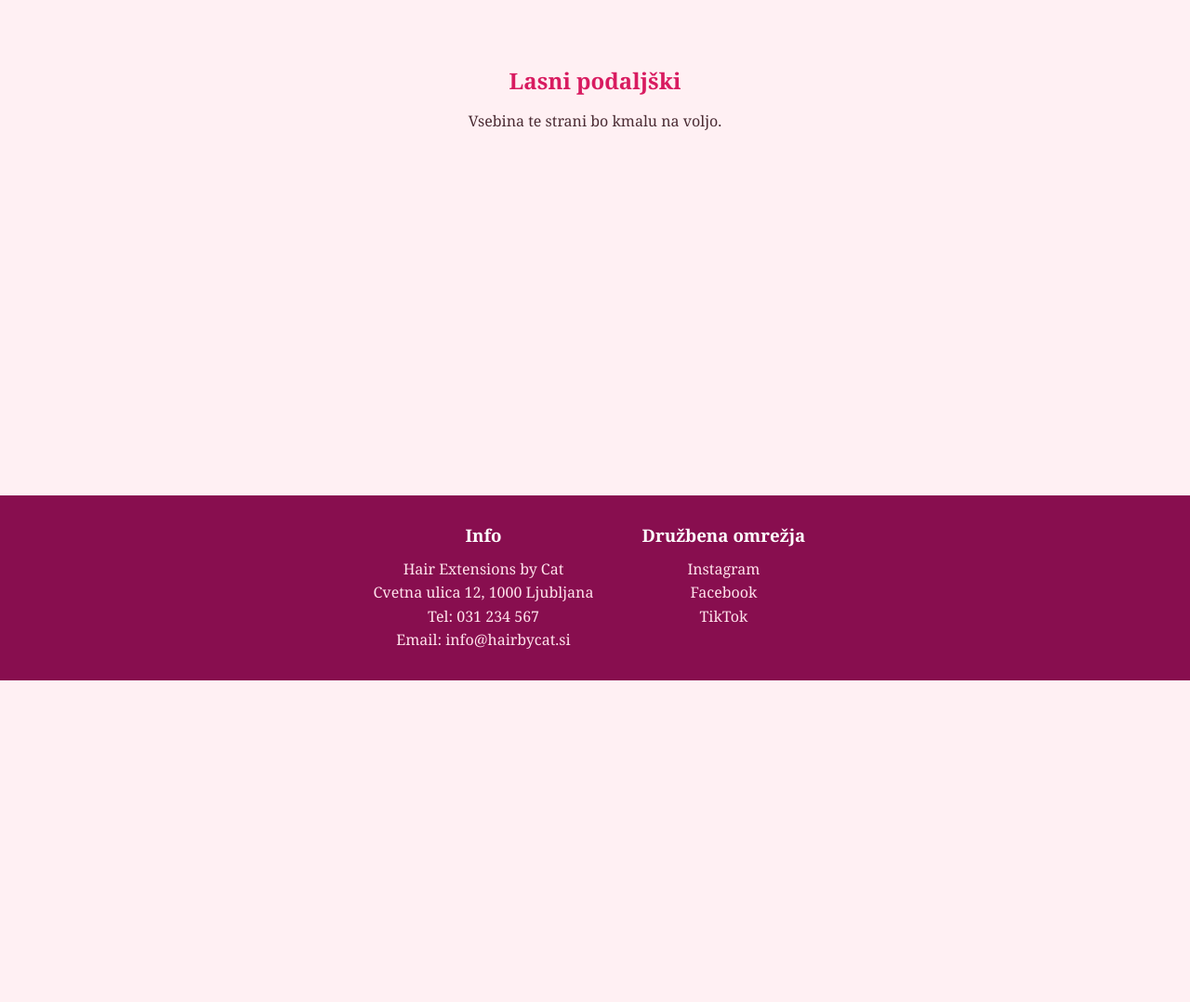
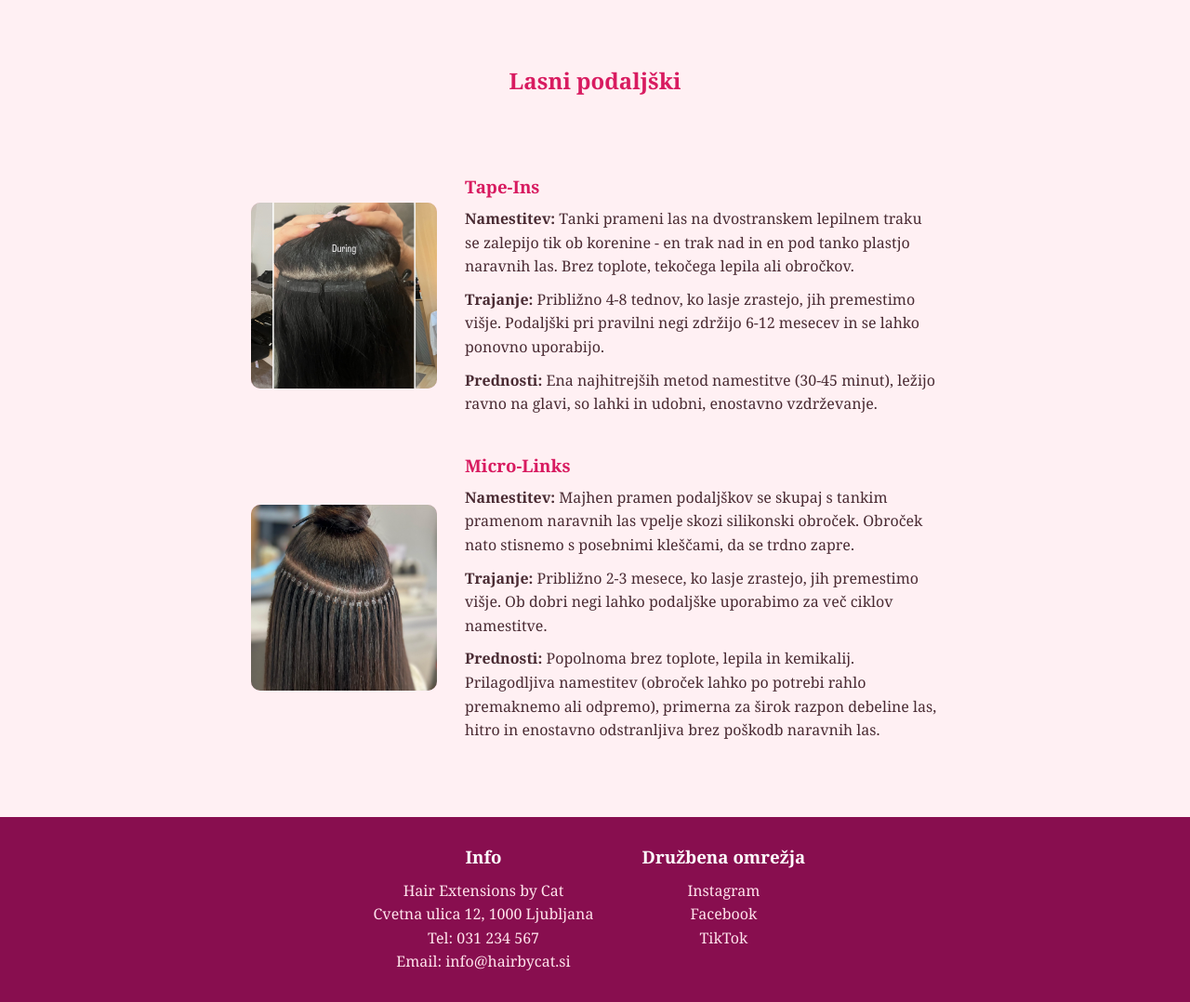
Before and after one commit to MaticKrasek/hairbycat, a Flask app: page /lasni-podaljski in a window 1280 px wide. Shown: the part 68-1146 px from the top of the page at 93% size. Before the commit the page ends 800 px from the top, so only its background shows below. Run offline with Flask 3, Linux system fonts and the light colour scheme.

Commit message:
Add files via upload

```diff
--- a/app.py
+++ b/app.py
@@ -1,10 +1,17 @@
+import os
+import smtplib
 import sqlite3
+from email.message import EmailMessage
 from pathlib import Path
 
+from dotenv import load_dotenv
 from flask import Flask, flash, redirect, render_template, request, url_for
+
+load_dotenv()
 
 BASE_DIR = Path(__file__).resolve().parent
 DATABASE = BASE_DIR / "hairbycat.db"
+CONTACT_RECIPIENT = "catrion92@live.co.uk"
 
 app = Flask(__name__)
 app.secret_key = "replace-this-with-a-random-secret-key"
@@ -26,6 +33,34 @@ def init_db():
 
 
 init_db()
+
+
+def send_contact_email(name, email, message):
+    smtp_host = os.environ.get("SMTP_HOST")
+    smtp_port = os.environ.get("SMTP_PORT")
+    smtp_username = os.environ.get("SMTP_USERNAME")
+    smtp_password = os.environ.get("SMTP_PASSWORD")
+
+    if not all([smtp_host, smtp_port, smtp_username, smtp_password]):
+        print("E-pošta ni bila poslana: manjkajo SMTP nastavitve v .env datoteki.", flush=True)
+        return
+
+    email_message = EmailMessage()
+    email_message["Subject"] = f"Novo sporočilo s spletne strani – {name}"
+    email_message["From"] = smtp_username
+    email_message["To"] = CONTACT_RECIPIENT
+    email_message["Reply-To"] = email
+    email_message.set_content(
+        f"Ime in priimek: {name}\nE-pošta: {email}\n\nSporočilo:\n{message}"
+    )
+
+    try:
+        with smtplib.SMTP(smtp_host, int(smtp_port)) as server:
+            server.starttls()
+            server.login(smtp_username, smtp_password)
+            server.send_message(email_message)
+    except Exception as e:
+        print(f"E-pošte ni bilo mogoče poslati: {e}", flush=True)
 
 
 @app.route("/", methods=["GET"])
@@ -80,6 +115,8 @@ def contact():
     conn.commit()
     conn.close()
 
+    send_contact_email(name, email, message)
+
     flash("Sporočilo je bilo uspešno poslano. Kmalu vas kontaktiramo!", "success")
     return redirect(url_for("kontakt"))
 
--- a/requirements.txt
+++ b/requirements.txt
@@ -1 +1,2 @@
 Flask==3.0.3
+python-dotenv==1.0.1
--- a/static/styles.css
+++ b/static/styles.css
@@ -66,6 +66,93 @@ body {
 
 .container p {
   line-height: 1.6;
+  text-align: left;
+  margin-bottom: 15px;
+}
+
+/* Subtitle section */
+.subtitle-section {
+  max-width: 700px;
+  margin: 0 auto 40px;
+  padding: 0 30px;
+  text-align: center;
+}
+
+.subtitle-section h3 {
+  font-size: 2rem;
+  line-height: 1.6;
+  color: #000000;
+}
+
+/* Lasni podaljški - extension list */
+.extension-list {
+  max-width: 800px;
+  margin: 0 auto 40px;
+  padding: 0 30px;
+  display: flex;
+  flex-direction: column;
+  gap: 40px;
+}
+
+.extension-item {
+  display: flex;
+  align-items: center;
+  gap: 30px;
+}
+
+.extension-image {
+  flex-shrink: 0;
+  width: 200px;
+  height: 200px;
+  background-color: #f8bbd0;
+  border-radius: 10px;
+  display: block;
+  overflow: hidden;
+  cursor: pointer;
+}
+
+.extension-image img {
+  width: 100%;
+  height: 100%;
+  object-fit: cover;
+  display: block;
+  transition: transform 0.2s ease;
+}
+
+.extension-image:hover img {
+  transform: scale(1.05);
+}
+
+/* O meni - certifikati */
+.o-meni-images {
+  max-width: 800px;
+  margin: 0 auto 40px;
+  padding: 0 30px;
+  display: flex;
+  flex-wrap: wrap;
+  justify-content: center;
+  gap: 30px;
+}
+
+.extension-text h3 {
+  color: #d81b60;
+  margin-bottom: 10px;
+}
+
+.extension-text p {
+  line-height: 1.6;
+  margin-bottom: 10px;
+}
+
+.extension-text p:last-child {
+  margin-bottom: 0;
+}
+
+@media (max-width: 600px) {
+  .extension-item {
+    flex-direction: column;
+    text-align: center;
+  }
 }
 
 /* Contact section */
--- a/templates/index.html
+++ b/templates/index.html
@@ -4,4 +4,8 @@
   <main class="container">
     <img src="{{ url_for('static', filename='hair-extensions-by-cat-logo.svg') }}" alt="Hair Extensions by Cat" class="logo">
   </main>
+
+  <section class="subtitle-section">
+    <h3>Lepi lasje, brez odhoda od doma.</h3>
+  </section>
 {% endblock %}
--- a/templates/lasni_podaljski.html
+++ b/templates/lasni_podaljski.html
@@ -5,6 +5,31 @@
 {% block content %}
   <main class="container">
     <h2>Lasni podaljški</h2>
-    <p>Vsebina te strani bo kmalu na voljo.</p>
   </main>
+
+  <section class="extension-list">
+    <div class="extension-item">
+      <a href="{{ url_for('static', filename='images/tape.jpg') }}" target="_blank" class="extension-image">
+        <img src="{{ url_for('static', filename='images/tape.jpg') }}" alt="Tape">
+      </a>
+      <div class="extension-text">
+        <h3>Tape-Ins</h3>
+        <p><strong>Namestitev:</strong> Tanki prameni las na dvostranskem lepilnem traku se zalepijo tik ob korenine - en trak nad in en pod tanko plastjo naravnih las. Brez toplote, tekočega lepila ali obročkov.</p>
+        <p><strong>Trajanje:</strong> Približno 4-8 tednov, ko lasje zrastejo, jih premestimo višje. Podaljški pri pravilni negi zdržijo 6-12 mesecev in se lahko ponovno uporabijo.</p>
+        <p><strong>Prednosti:</strong> Ena najhitrejših metod namestitve (30-45 minut), ležijo ravno na glavi, so lahki in udobni, enostavno vzdrževanje.</p>
+      </div>
+    </div>
+
+    <div class="extension-item">
+      <a href="{{ url_for('static', filename='images/micro.png') }}" target="_blank" class="extension-image">
+        <img src="{{ url_for('static', filename='images/micro.png') }}" alt="I-Tips">
+      </a>
+      <div class="extension-text">
+        <h3>Micro-Links</h3>
+        <p><strong>Namestitev:</strong> Majhen pramen podaljškov se skupaj s tankim pramenom naravnih las vpelje skozi silikonski obroček. Obroček nato stisnemo s posebnimi kleščami, da se trdno zapre.</p>
+        <p><strong>Trajanje:</strong> Približno 2-3 mesece, ko lasje zrastejo, jih premestimo višje. Ob dobri negi lahko podaljške uporabimo za več ciklov namestitve.</p>
+        <p><strong>Prednosti:</strong> Popolnoma brez toplote, lepila in kemikalij. Prilagodljiva namestitev (obroček lahko po potrebi rahlo premaknemo ali odpremo), primerna za širok razpon debeline las, hitro in enostavno odstranljiva brez poškodb naravnih las.</p>
+      </div>
+    </div>
+  </section>
 {% endblock %}
--- a/templates/nega.html
+++ b/templates/nega.html
@@ -5,6 +5,9 @@
 {% block content %}
   <main class="container">
     <h2>Nega</h2>
-    <p>Vsebina te strani bo kmalu na voljo.</p>
+    <br>
+    <br>
+    <p>Pravilna nega vaših novih podaljškov je ključna, da ostanejo lepi in obstojni čim dlje. Prvih 48 ur se izogibajte umivanju las, tesnemu spenjanju in močnemu potenju ali pari, saj tako imajo spojni deli čas, da se pravilno "usedejo". Ko začnete z umivanjem, uporabljajte šampon brez sulfatov ter lase vedno nežno krtačite od konic navzgor s krtačo, primerno za podaljške – še posebej previdno okoli mest pritrditve. Spanje s ohlapno spleteno kito ali mehkim vozlom pomaga preprečiti zapletanje čez noč.</p>
+    <p>Redno vzdrževanje je enako pomembno kot vsakodnevna nega. Glede na uporabljeno metodo – trakovi, nano, mikro nano ali I-tip – priporočamo kontrolni pregled in premestitev približno vsakih 6–8 tednov, saj vaši naravni lasje rastejo in se spojni deli oddaljujejo od lasišča. Izogibajte se oljem in težkim balzamom v bližini korenin, saj lahko oslabijo spoje in povzročijo zdrs. Z ustrezno nego bodo vaši podaljški med termini ostali mehki, zdravi in polni življenja.</p>
   </main>
 {% endblock %}
```
Also changed, not shown: templates/o_meni.html (+15 -1 lines), hairbycat.db, static/images/certifikat1.jpg (added), static/images/certifikat2.jpg (added), static/images/micro.png (added), static/images/tape.jpg (added).
